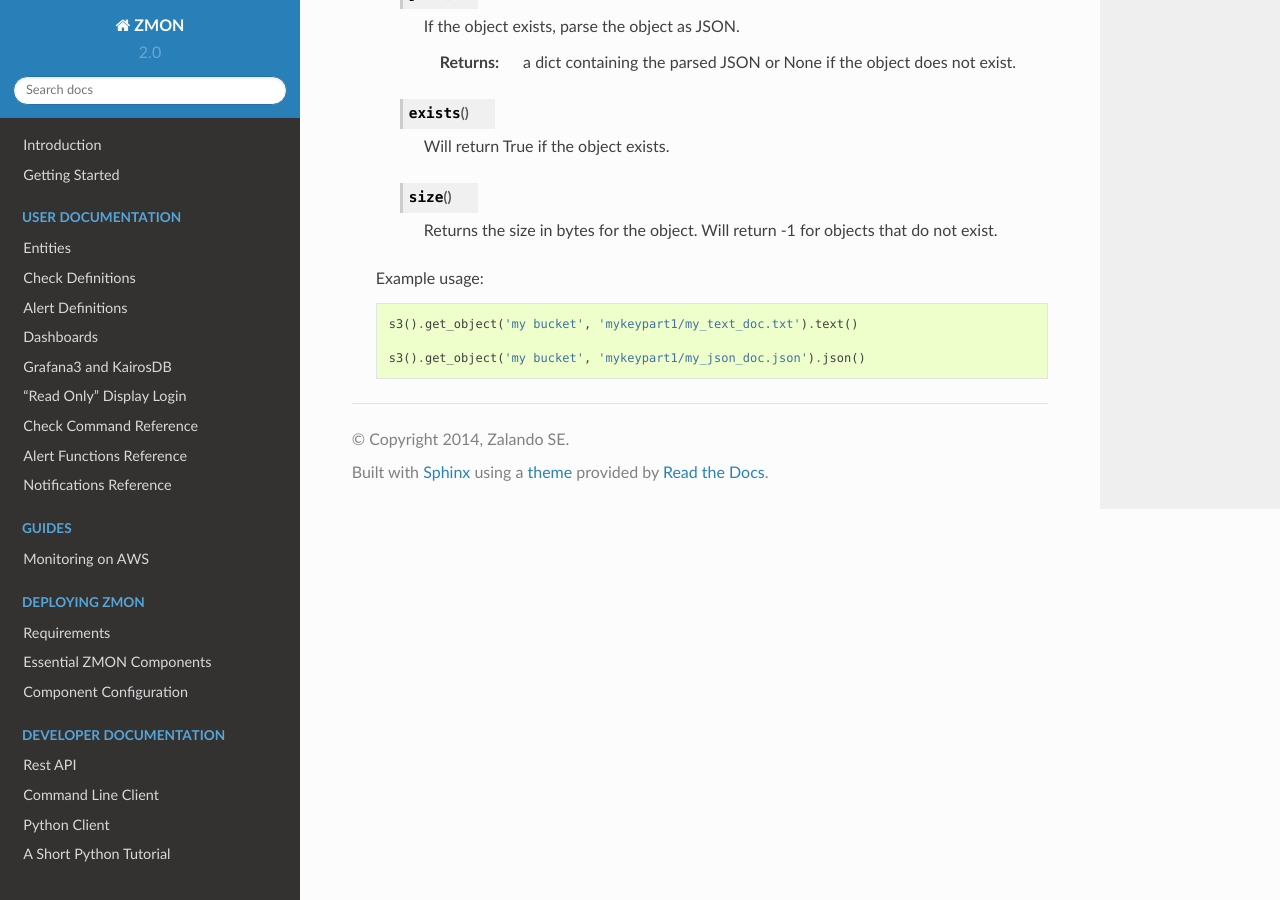
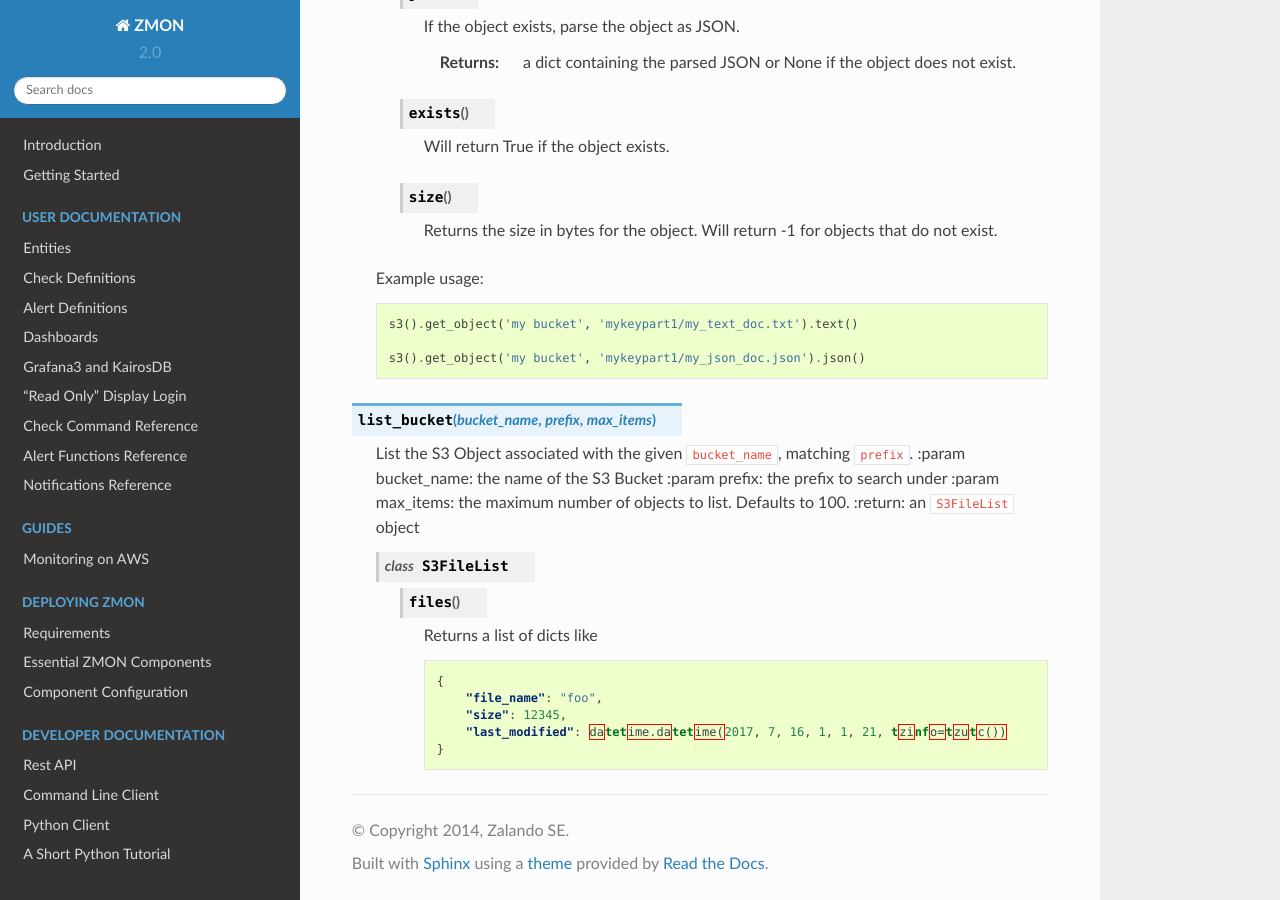
Before and after one commit to zalando-zmon/zmon-docs, a Sphinx documentation site: the page built from docs/user/check-ref/s3_wrapper.rst, in a window 1280 px wide and 900 px high, scrolled down 1165 px. Built offline with Sphinx 7.4.7 and the Read the Docs theme 2.0.0, drawn with Linux system fonts in a browser that asks for light colours.

Commit message:
Describe how to list in an S3 bucket

```diff
--- a/docs/user/check-ref/s3_wrapper.rst
+++ b/docs/user/check-ref/s3_wrapper.rst
@@ -79,3 +79,28 @@ Methods of S3
         s3().get_object('my bucket', 'mykeypart1/my_text_doc.txt').text()
 
         s3().get_object('my bucket', 'mykeypart1/my_json_doc.json').json()
+
+
+.. py:function:: list_bucket(bucket_name, prefix, max_items)
+
+    ::
+
+    List the S3 Object associated with the given ``bucket_name``, matching ``prefix``.
+    :param bucket_name: the name of the S3 Bucket
+    :param prefix: the prefix to search under
+    :param max_items: the maximum number of objects to list.  Defaults to 100.
+    :return: an ``S3FileList`` object
+
+    .. py:class:: S3FileList
+
+        .. py:method:: files()
+
+            Returns a list of dicts like
+
+            .. code-block:: json
+
+               {
+                   "file_name": "foo",
+                   "size": 12345,
+                   "last_modified": datetime.datetime(2017, 7, 16, 1, 1, 21, tzinfo=tzutc())
+               }
```
